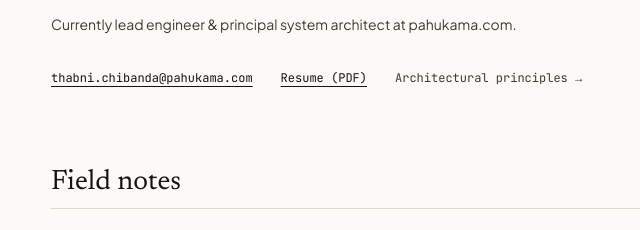
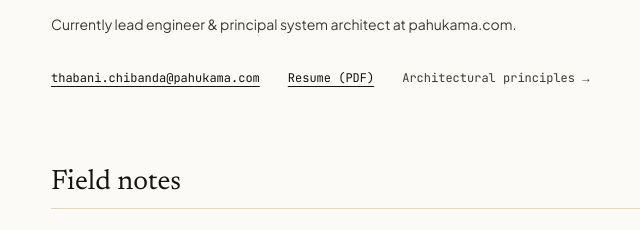
Before and after one commit to tchibanda24/personal-site, a plain HTML site: page index.html in a window 1280 px wide. Shown: the part 540-770 px from the top of the page, 165-805 px from the left. Drawn offline with nearby package versions, Linux system fonts and the light colour scheme.

Commit message:
fix(fix): 🐛 fix

```diff
--- a/index.html
+++ b/index.html
@@ -222,7 +222,7 @@
         <div class="flex flex-wrap items-center gap-x-7 gap-y-2 font-mono text-xs pt-2">
           <button onclick="copyEmail()" id="emailBtn" type="button"
             class="text-ink dark:text-bone underline decoration-1 underline-offset-4 hover:text-sage dark:hover:text-sageLight transition-colors">
-            <span id="emailText">thabni.chibanda@pahukama.com</span>
+            <span id="emailText">thabani.chibanda@pahukama.com</span>
           </button>
 
           <a href="./ThabaniChibandaResume_.pdf" target="_blank" rel="noopener noreferrer"
```
